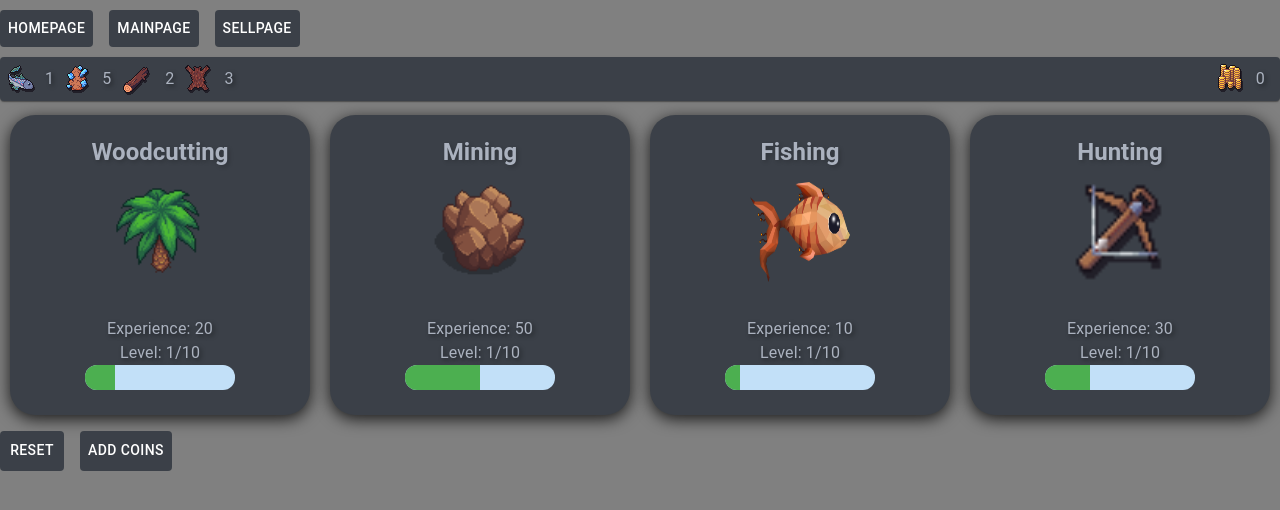
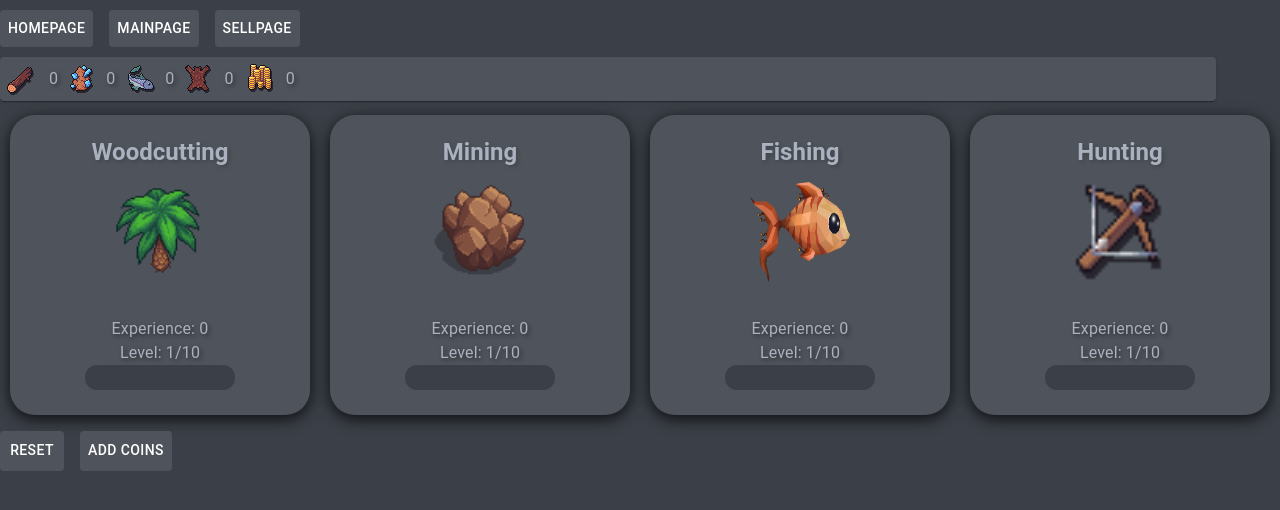
Before and after one commit to NCsaszar/incremental-mmo, a React app: page /game in a window 1280 px wide. Shown: the top 510 px of the page. Built offline with nearby package versions, Linux system fonts and the light colour scheme; no server answers; the database is empty.

Commit message:
Style changes and implemented skill specific training rather than game tick training

```diff
--- a/src/App.js
+++ b/src/App.js
@@ -1,4 +1,4 @@
-import React, { useEffect, useState } from 'react';
+import React, { useEffect, useState, useContext } from 'react';
 import {
   BrowserRouter as Router,
   Routes,
@@ -11,6 +11,7 @@ import MainGame from './gameplay/MainGame';
 import Sellitems from './gameplay/Sellitems';
 import NavButtons from './NavigateButtons';
 import { createTheme, ThemeProvider } from '@mui/material';
+import ResourcePanel from './skills/ResourcePanel';
 
 const App = () => {
   const theme = createTheme({
@@ -20,14 +21,16 @@ const App = () => {
       },
       secondary: {
         main: '#ABB2BF', // Another color from the One Dark Pro theme
+        contrastText: '#4F545C', // New secondary color for contrast
       },
       background: {
         default: '#3B4048', // Default background color in One Dark Pro
         paper: '#3B4048', // Background color for "paper" surfaces, like cards
+        contrast: '#4F545C', // New background color for contrast
       },
       text: {
-        primary: '#ABB2BF', // Primary text color
-        secondary: '#5C6370', // Secondary text color
+        primary: '#5C6370', // Primary text color
+        secondary: '#ABB2BF', // Secondary text color
       },
     },
     components: {
@@ -35,10 +38,10 @@ const App = () => {
         styleOverrides: {
           root: {
             color: 'white',
-            backgroundColor: '#3B4048',
+            backgroundColor: '#4F545C',
             '&:hover': {
               color: 'white',
-              backgroundColor: 'rgba(0, 0, 0, 0.8)',
+              backgroundColor: '#ABB2BF',
             },
           },
         },
@@ -64,8 +67,9 @@ const App = () => {
   return (
     <Router>
       <ThemeProvider theme={theme}>
-        <NavButtons />
         <GameProvider>
+          <NavButtons />
+          <ResourcePanel />
           <Routes>
             <Route path="/game" element={<MainGame />} />
             <Route path="/sell" element={<Sellitems />} />
--- a/src/Gameplay/MainGame.jsx
+++ b/src/Gameplay/MainGame.jsx
@@ -15,7 +15,6 @@ const MainGame = () => {
   } = useContext(GameContext);
   return (
     <Box sx={{ display: 'flex', flexDirection: 'column' }}>
-      <ResourcePanel resources={resData} charItems={charItems} />
       <Box
         sx={{ display: 'flex', flexWrap: 'wrap', justifyContent: 'center' }}
       >
--- a/src/Skills/ExperienceBar.jsx
+++ b/src/Skills/ExperienceBar.jsx
@@ -6,11 +6,9 @@ import { styled } from '@mui/system';
 
 const ProgressBar = styled(LinearProgress)(({ theme }) => ({
   '& .MuiLinearProgress-bar': {
-    backgroundColor: '#4CAF50', // Change the color of the progress bar
+    backgroundColor: '#ABB2BF', // Change the color of the progress bar
   },
-  '& .MuiLinearProgress-colorPrimary': {
-    backgroundColor: '#ABB2BF', // Change the background color of the progress bar
-  },
+  backgroundColor: '#3B4048', // Change the background color of the progress bar
   height: 25, // Adjust the height as per your preference
   borderRadius: 12, // Optionally, adjust the border radius
 }));
--- a/src/Skills/ResourcePanel.jsx
+++ b/src/Skills/ResourcePanel.jsx
@@ -1,61 +1,50 @@
-import React from 'react';
+import React, { useContext } from 'react';
 import Card from '@mui/material/Card';
 import Box from '@mui/material/Box';
-import fish from '../assets/resourcepics/fish.png';
-import ore from '../assets/resourcepics/ore.png';
-import log from '../assets/resourcepics/log.png';
-import leather from '../assets/resourcepics/leather.png';
-import coins from '../assets/resourcepics/coins.png';
+import { fish, ore, log, leather, coins } from '../assets/resourcepics';
 import { Typography } from '@mui/material';
+import { GameContext } from '../GameContext';
 
-const ResourcePanel = ({ resources, charItems }) => {
-  let fishCt = resources.filter((res) => res.name == 'fish')[0].qty;
-  let logCt = resources.filter((res) => res.name == 'log')[0].qty;
-  let oreCt = resources.filter((res) => res.name == 'ore')[0].qty;
-  let leatherCt = resources.filter((res) => res.name == 'leather')[0].qty;
-  let coinsCt = charItems.filter((item) => item.name == 'coins')[0].qty;
+const resourceImages = {
+  fish: fish,
+  log: log,
+  ore: ore,
+  leather: leather,
+  coins: coins,
+};
+
+const ResourcePanel = () => {
+  const { resData, charItems } = useContext(GameContext);
+  const resources = [
+    ...resData,
+    ...charItems.filter((item) => item.name === 'coins'),
+  ];
 
   return (
     <Card
       sx={{
-        width: '100vw',
+        width: '95vw',
         height: '100%',
         display: 'flex',
         padding: '5px',
         mb: '10px',
+        bgcolor: 'background.contrast',
       }}
     >
-      <Box
-        sx={{ display: 'flex', justifyContent: 'center', alignItems: 'center' }}
-      >
-        <img src={fish} alt="fishres" />
-        <Typography sx={{ mx: '10px' }}>{fishCt}</Typography>
-      </Box>
-      <Box
-        sx={{ display: 'flex', justifyContent: 'center', alignItems: 'center' }}
-      >
-        <img src={ore} alt="oreres" />
-        <Typography sx={{ mx: '10px' }}>{oreCt}</Typography>
-      </Box>
-      <Box
-        sx={{ display: 'flex', justifyContent: 'center', alignItems: 'center' }}
-      >
-        <img src={log} alt="logres" />
-        <Typography sx={{ mx: '10px' }}>{logCt}</Typography>
-      </Box>
-      <Box
-        sx={{ display: 'flex', justifyContent: 'center', alignItems: 'center' }}
-      >
-        <img src={leather} alt="leatherres" />
-        <Typography sx={{ mx: '10px' }}>{leatherCt}</Typography>
-      </Box>
+      {resources.map((res) => (
+        <Box
+          key={res.name}
+          sx={{
+            display: 'flex',
+            justifyContent: 'center',
+            alignItems: 'center',
+          }}
+        >
+          <img src={resourceImages[res.name]} alt={res.name} />
+          <Typography sx={{ mx: '10px' }}>{res.qty}</Typography>
+        </Box>
+      ))}
       <Box sx={{ flexGrow: 1 }} />
-      <Box
-        sx={{ display: 'flex', justifyContent: 'center', alignItems: 'center' }}
-      >
-        <img src={coins} alt="coins" />
-        <Typography sx={{ mx: '10px' }}>{coinsCt}</Typography>
-      </Box>
     </Card>
   );
 };
--- a/src/Skills/SkillCard.jsx
+++ b/src/Skills/SkillCard.jsx
@@ -3,22 +3,17 @@ import Card from '@mui/material/Card';
 import Box from '@mui/material/Box';
 import { Typography } from '@mui/material';
 import ExperienceBar from './ExperienceBar';
-import tree from '../assets/skillpics/tree.png';
-import rock from '../assets/skillpics/rock.png';
-import fish from '../assets/skillpics/fish.png';
-import hunt from '../assets/skillpics/hunt.png';
+import { tree, rock, fish, hunt } from '../assets/skillpics';
+
+const SKILL_IMAGES = {
+  Woodcutting: tree,
+  Mining: rock,
+  Fishing: fish,
+  Hunting: hunt,
+};
 
 const SkillCard = ({ skill, mExp }) => {
-  let skillImage;
-  if (skill.name == 'Woodcutting') {
-    skillImage = tree;
-  } else if (skill.name == 'Mining') {
-    skillImage = rock;
-  } else if (skill.name == 'Fishing') {
-    skillImage = fish;
-  } else if (skill.name == 'Hunting') {
-    skillImage = hunt;
-  }
+  const skillImage = SKILL_IMAGES[skill.name];
 
   return (
     <Card
@@ -32,6 +27,7 @@ const SkillCard = ({ skill, mExp }) => {
         padding: '5px',
         margin: '10px',
         borderRadius: '25px',
+        backgroundColor: 'background.contrast',
         boxShadow: '0px 4px 16px rgba(0, 0, 0, 0.8)', // Box shadow to create the pop-out effect
         transform: 'translateY(-6px)', // Translation to make the card appear lifted
       }}
--- a/src/hooks/useGame.js
+++ b/src/hooks/useGame.js
@@ -12,9 +12,11 @@ export const useGame = () => {
   const [skillsData, setSkillsData] = useState(skills);
   const [resData, setResData] = useState(resources);
   const [charItems, setCharItems] = useState(characterItems);
+  const [activeSkill, setActiveSkill] = useState(null);
 
   // This function will return updated skill object
   const updateSkill = (skill, gameTickMS, maxExperience) => {
+    if (activeSkill && skill.name === activeSkill.name) {
       const updatedSkill = { ...skill };
       updatedSkill.tickCount += gameTickMS;
 
@@ -25,9 +27,26 @@ export const useGame = () => {
         } else {
           updatedSkill.experience = maxExperience;
         }
+        // update corresponding resource when skill is trained
+        setResData((prevResData) => {
+          const updatedResData = prevResData.map((resource) => {
+            if (
+              resource.skill === updatedSkill.name &&
+              updatedSkill.tickCount === 0
+            ) {
+              return { ...resource, qty: resource.qty + resource.base };
+            }
+            return resource;
+          });
+          // save the updated resources data in Firebase
+          set(ref(database, 'games/gameId/resData'), updatedResData);
+          return updatedResData;
+        });
       }
 
       return updatedSkill;
+    }
+    return skill; // if it's not the active skill, just return it unchanged
   };
 
   // All your functions for managing game state and the game loop goes here...
@@ -108,31 +127,15 @@ export const useGame = () => {
       const updatedSkills = prevSkills.map((skill) =>
         updateSkill(skill, gameTickMS, maxExperience)
       );
-
-      setResData((prevResData) => {
-        const updatedResData = prevResData.map((resource) => {
-          // find the corresponding skill for this resource
-          const correspondingSkill = updatedSkills.find(
-            (skill) => skill.name === resource.skill
-          );
-
-          if (correspondingSkill && correspondingSkill.tickCount === 0) {
-            return { ...resource, qty: resource.qty + resource.base };
-          }
-
-          return resource;
-        });
-
-        // save the updated game state in Firebase
+      // save the updated skills data in Firebase
       set(ref(database, 'games/gameId/skillsData'), updatedSkills);
-        set(ref(database, 'games/gameId/resData'), updatedResData);
-
-        return updatedResData;
-      });
-
       return updatedSkills;
     });
   }
+
+  const changeActiveSkill = (skillName) => {
+    setActiveSkill(skillsData.find((skill) => skill.name === skillName));
+  };
 
   useEffect(() => {
     // Load the game state when the component mounts
@@ -155,5 +158,6 @@ export const useGame = () => {
     resetGameState,
     addCoins,
     removeResource,
+    changeActiveSkill,
   };
 };
--- a/src/styles.css
+++ b/src/styles.css
@@ -53,7 +53,7 @@ html {
   height: 100%;
 }
 body {
-  background-color: grey;
+  background-color: #3B4048;
 }
 input[type='number']::-webkit-inner-spin-button,
 input[type='number']::-webkit-outer-spin-button {
```
Lines whose indentation alone changed are shown as unchanged.
